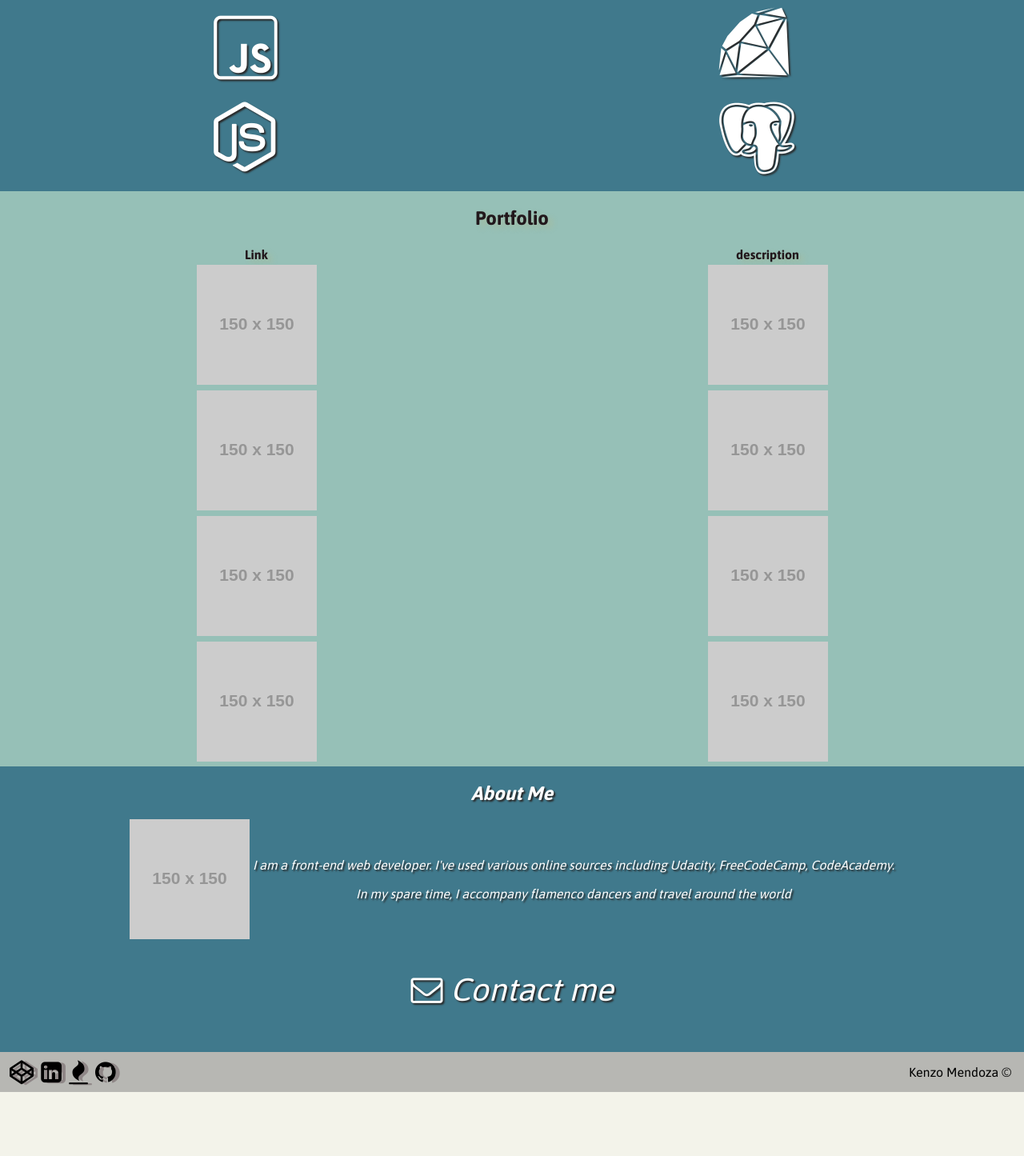
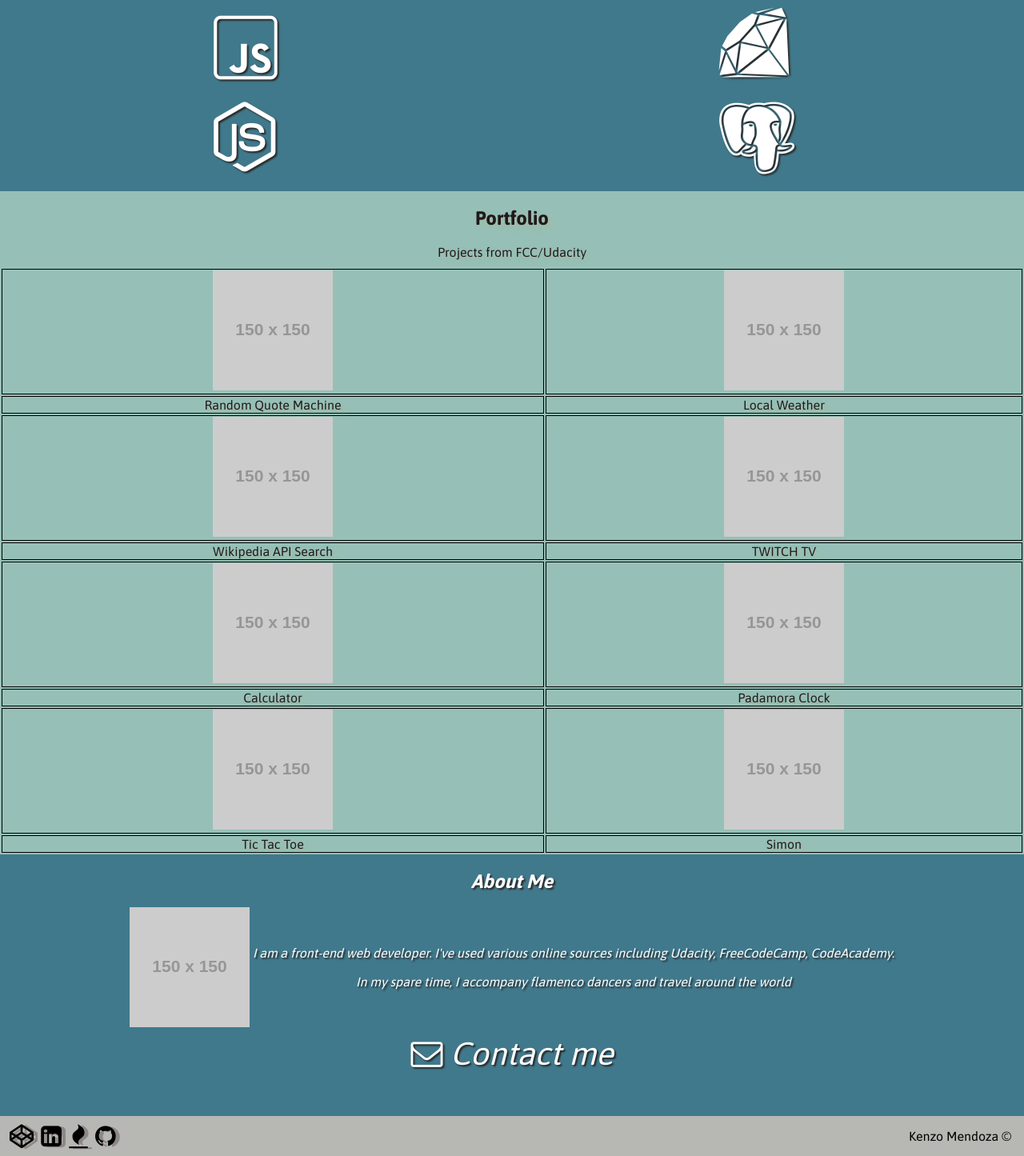
Before and after one commit to KenzoM/PortfolioFCC, a website: page app/index.html in a window 1280 px wide. Shown: the part 1032-2477 px from the top of the page at 80% size. Before the commit the page ends 2397 px from the top, so only its background shows below. Drawn offline with nearby package versions, Linux system fonts and the light colour scheme; placeholder pictures from the web are drawn by us.

Commit message:
finished placing placeholders

```diff
--- a/app/index.html
+++ b/app/index.html
@@ -13,7 +13,6 @@
 </head>
   <body>
     <header>
-      <i id="logo" class="fa fa-microphone" aria-hidden="true"></i>
       <i id="bars" class="fa fa-bars" aria-hidden="true"></i>
       <nav></nav>
     </header>
@@ -59,27 +58,40 @@
         <div class="projects">
           <table>
             <thead>
-              <tr>
-                <th>Link</th>
-                <th>description</th>
-              </tr>
             </thead>
+            <caption>Projects from FCC/Udacity</caption>
             <tbody>
               <tr>
                 <td><img src="http://placehold.it/150x150"></td>
                 <td><img src="http://placehold.it/150x150"></td>
               </tr>
-              <tr>
-                <td><img src="http://placehold.it/150x150"></td>
-                <td><img src="http://placehold.it/150x150"></td>
+              <tr class="title-projects">
+                <td>Random Quote Machine</td>
+                <td>Local Weather</td>
               </tr>
               <tr>
                 <td><img src="http://placehold.it/150x150"></td>
                 <td><img src="http://placehold.it/150x150"></td>
               </tr>
+              <tr class="title-projects">
+                <td>Wikipedia API Search</td>
+                <td>TWITCH TV </td>
+              </tr>
               <tr>
                 <td><img src="http://placehold.it/150x150"></td>
                 <td><img src="http://placehold.it/150x150"></td>
+              </tr>
+              <tr class="title-projects">
+                <td>Calculator</td>
+                <td>Padamora Clock</td>
+              </tr>
+              <tr>
+                <td><img src="http://placehold.it/150x150"></td>
+                <td><img src="http://placehold.it/150x150"></td>
+              </tr>
+              <tr class="title-projects">
+                <td>Tic Tac Toe</td>
+                <td>Simon</td>
               </tr>
             </tbody>
           </table>
@@ -101,10 +113,10 @@
       <footer>
         <div class="social-media-buttons">
           <div class="icons">
-            <i class="fa social-icons fa-codepen" aria-hidden="true"></i>
-            <i class="fa social-icons fa-linkedin-square" aria-hidden="true"></i>
-            <i class="fa social-icons fa-fire" aria-hidden="true"></i>
-            <i class="fa social-icons fa-github" aria-hidden="true"></i>
+            <a href="http://codepen.io/neotriz/"><i class="fa social-icons fa-codepen" aria-hidden="true"></i></a>
+            <a href="https://www.linkedin.com/in/kenzo-mendoza-654b1428"><i class="fa social-icons fa-linkedin-square " aria-hidden="true"></i></a>
+            <a href="https://www.freecodecamp.com/neotriz"><i class="fa social-icons fa-fire" aria-hidden="true"></i></a>
+            <a href="https://github.com/Neotriz"><i class="fa social-icons fa-github" aria-hidden="true"></i></a>
           </div>
         </div>
         <div class="author">
--- a/app/scss/style.scss
+++ b/app/scss/style.scss
@@ -15,15 +15,8 @@ header{
   max-width: 100vw;
   display: flex;
   justify-content: space-between;
-  #logo{
-    position: relative;
-    top:2px;
-    width: 50%;
-    font-size: 48px;
-  }
-
   #bars{
-    width: 50%;
+    width: 100%;
     text-align: right;
     font-size: 48px;
     position: relative;
@@ -78,7 +71,12 @@ main{
     th, td{
       vertical-align: middle;
       text-align: center;
+      transition: color 1s ease-out;
     }
+    td:hover{
+      color: black;
+    }
+
   }
 }
 
@@ -94,17 +92,20 @@ main{
   table{
     margin: 0 auto;
     width: 100%;
+    caption{
+      margin-bottom: 10px;
+    }
     th, td{
       vertical-align: middle;
       text-align: center;
-      max-width: 100%;
+      border: 1px solid black;
       img{
-        max-width: 100%;
+        width: 150px;
+        height: 150px;
       }
     }
   }
 }
-
 .title{
   width: 100%;
 }
@@ -127,10 +128,15 @@ address{
     text-decoration: none;
   }
   .email{
+    margin-top: -30px;
     font-size: 40px;
+    transition: color 1s ease-out;
     .fa{
       vertical-align: middle;
     }
+  }
+  .email:hover{
+    color: #8F90DD;
   }
 }
 
```
Also changed, not shown: app/css/style.css, app/images_src/Javascript.png (deleted), app/images_src/css3.png (deleted), app/images_src/html5.png (deleted), app/images_src/portrait-small.jpg (deleted).
